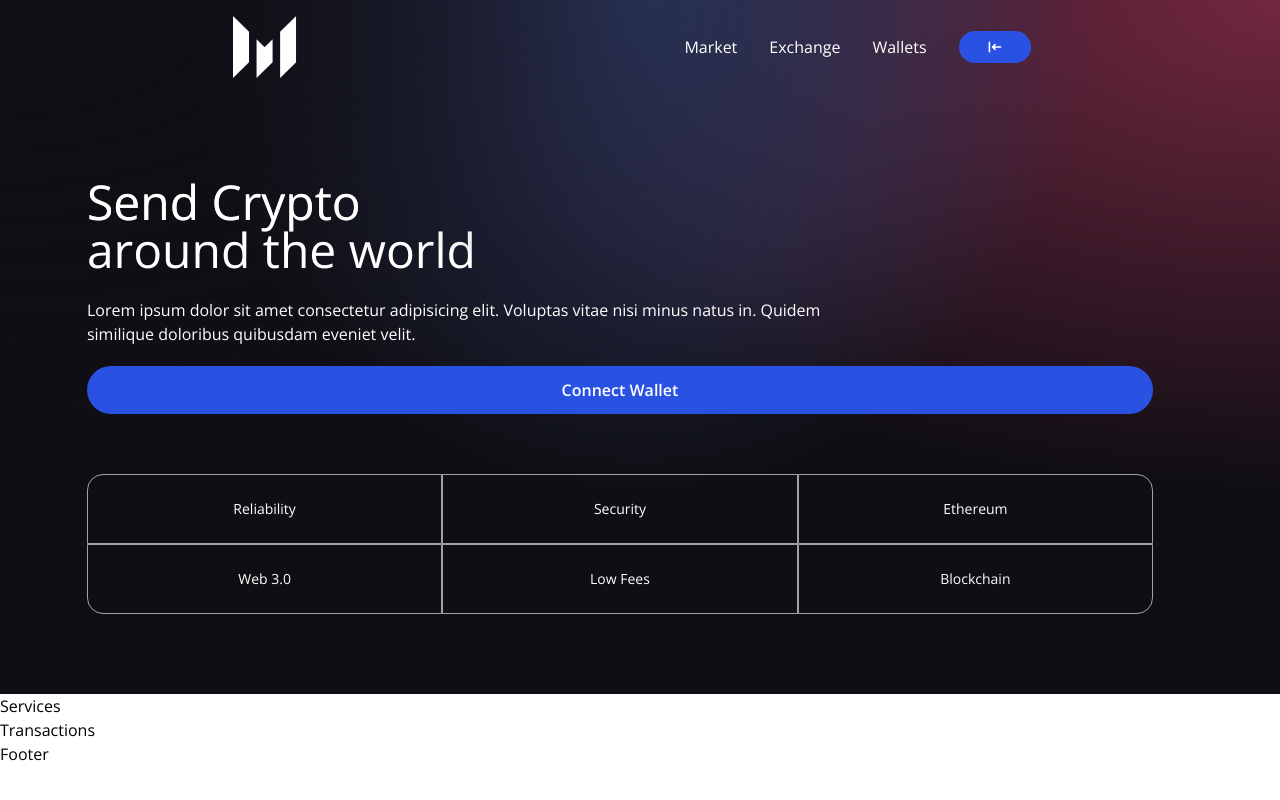
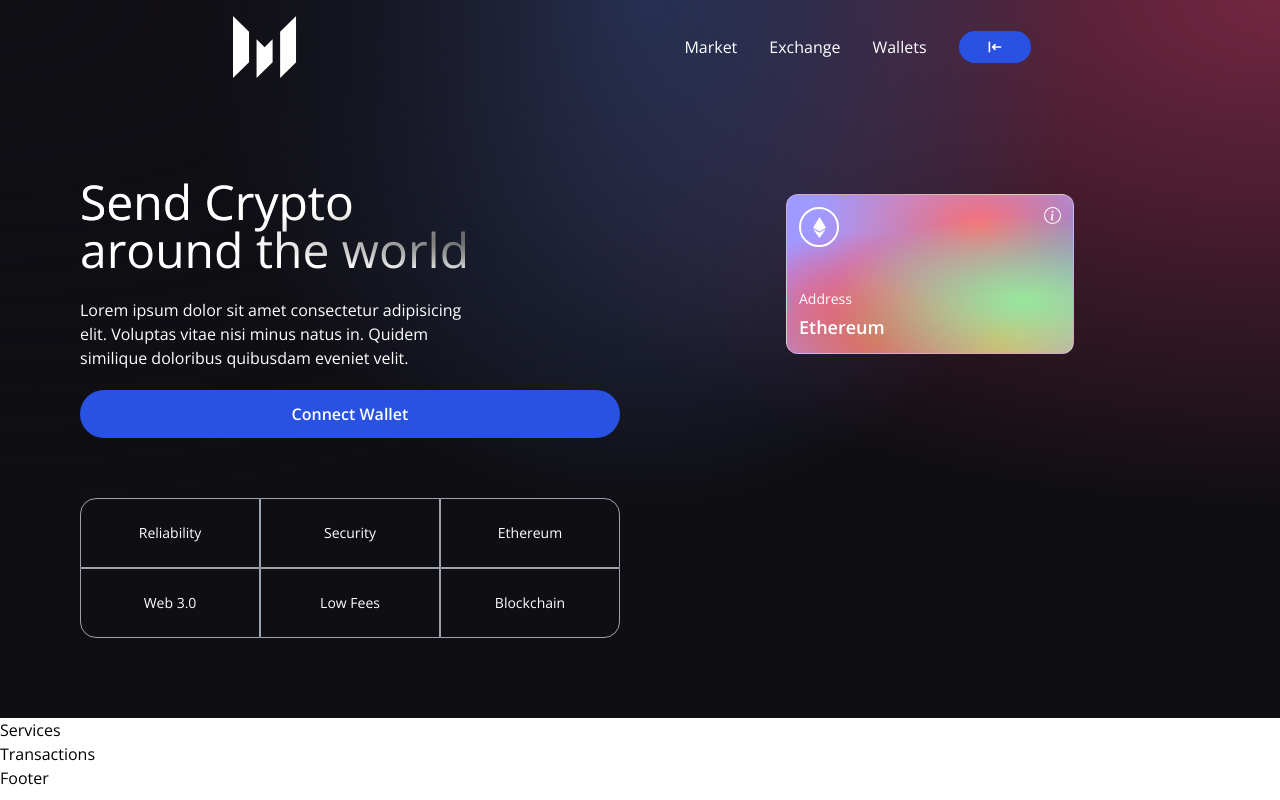
Before and after one commit to stephangriesel/web3-react, a React (Vite) app in the folder client/: page / in a window 1280 px wide. Built offline with nearby package versions, Linux system fonts and the light colour scheme.

Commit message:
create card

```diff
--- a/client/src/components/Welcome.jsx
+++ b/client/src/components/Welcome.jsx
@@ -38,6 +38,26 @@
         </div>
         </div>
 
+        <div className='flex flex-col flex-1 items-center justify-start w-full md:mt-0 mt-10'>
+          <div className='p-3 justify-end items-start flex-col rounded-xl h-40 sm:w-72 w-full my-5 eth-card white-glassmorphism'>
+            <div className="flex justify-between flex-col w-full h-full">
+              <div className="flex justify-between items-start">
+                <div className="w-10 h-10 rounded-full border-2 border-white flex justify-center items-center">
+                  <SiEthereum  fontSize={21} color="#ffffff"/>
+                </div>
+                <BsInfoCircle fontSize={17} color="#ffffff" />
+              </div>
+              <div>
+                <p className='text-white font-light text-sm'>
+                  Address
+                </p>
+                <p className='text-white font-semibold text-lg mt-1'>
+                  Ethereum
+                </p>
+              </div>
+            </div>
+          </div>
+        </div>
       </div>
     </div>
   )
```
